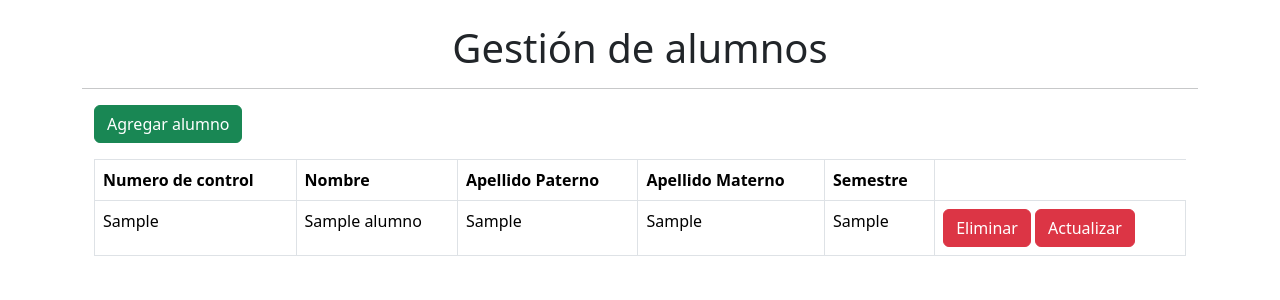
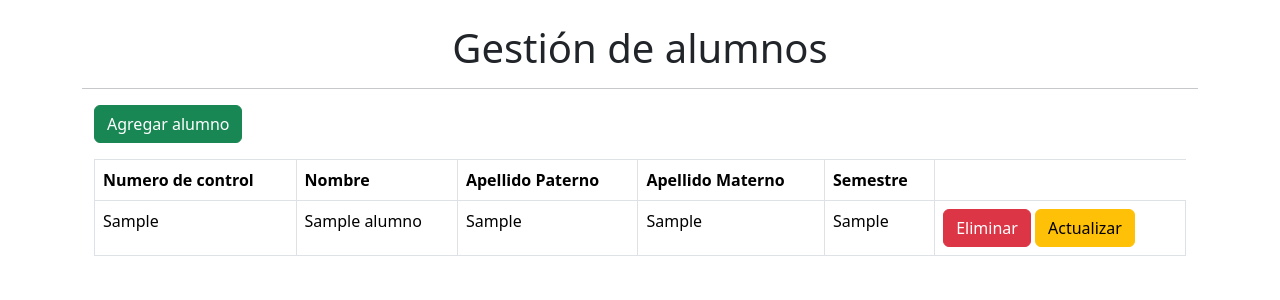
Before and after one commit to DanielWar1/Entorno2.0, a Flask app: page / in a window 1280 px wide. Shown: the top 300 px of the page. Run offline with Flask 3, Linux system fonts and the light colour scheme; tables that the repository leaves empty hold one stand-in row (values such as "Sample post").

Commit message:
ultima actualizacion

```diff
--- a/templates/index.html
+++ b/templates/index.html
@@ -28,7 +28,7 @@
                 <a href="{{ url_for('delete_alumno', no_control=alumno.no_control)}}"
                 class="btn btn-danger">Eliminar</a>
                 <a href="{{ url_for('update_alumno', no_control=alumno.no_control)}}"
-                class="btn btn-danger">Actualizar</a>
+                class="btn btn-warning">Actualizar</a>
             </td>
         </tr>
         {% endfor%}
```
